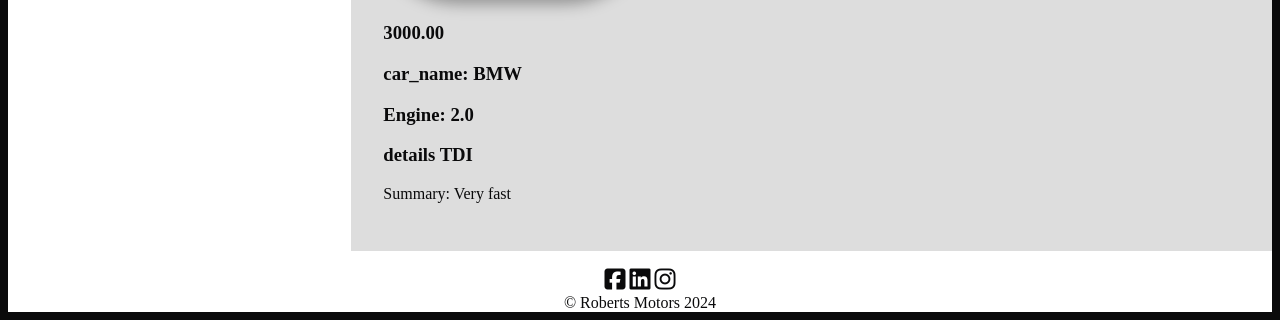
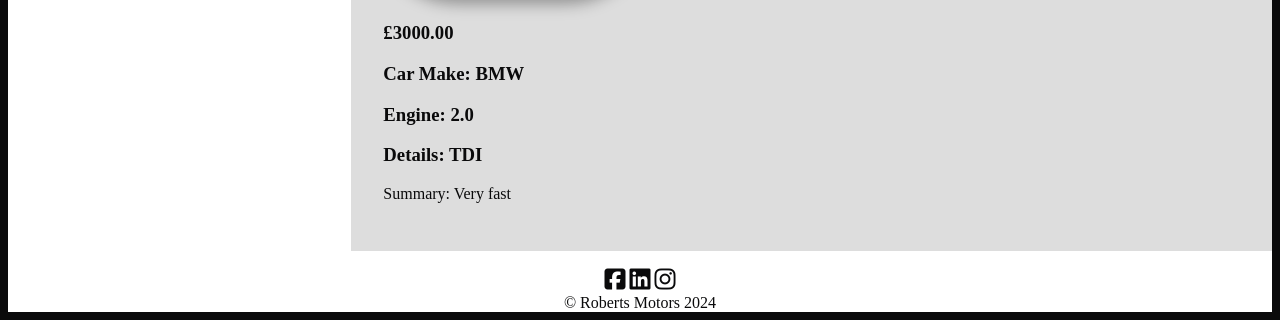
Before and after one commit to RobertGDO/Roberts-Motors, a PHP site: page /buycars in a window 1280 px wide. Shown: the part 974-1294 px from the top of the page. Run offline with PHP 8.4, Linux system fonts and the light colour scheme; data comes from the database, SQL or seed files in the repository; some libraries are stand-ins or nearby versions; some web fonts are replaced.

Commit message:
Slight Changes to text on buycar

```diff
--- a/Roberts-Motors/websites/default/templates/buycars.html.php
+++ b/Roberts-Motors/websites/default/templates/buycars.html.php
@@ -24,13 +24,13 @@ echo '<li>';
      height="200">
 
 <?php
-        echo '<h3>' . $cars['price'].'</div>';
+        echo '<h3>' . '£' . $cars['price'].'</div>';
 
-        echo '<p>'. 'car_name:' . " " . $cars['car_name'].'</p>';
+        echo '<p>'. 'Car Make:' . " " . $cars['car_name'].'</p>';
 
         echo '<p>'. 'Engine:' . " " . $cars['engine'].'</p>';
 
-        echo '<p>'. 'details' . " " . $cars['details'].'</h3>';
+        echo '<p>'. 'Details:' . " " . $cars['details'].'</h3>';
 
         echo '<p>'. 'Summary: ' . " " . $cars['summary'].'</h3>';
 
```
